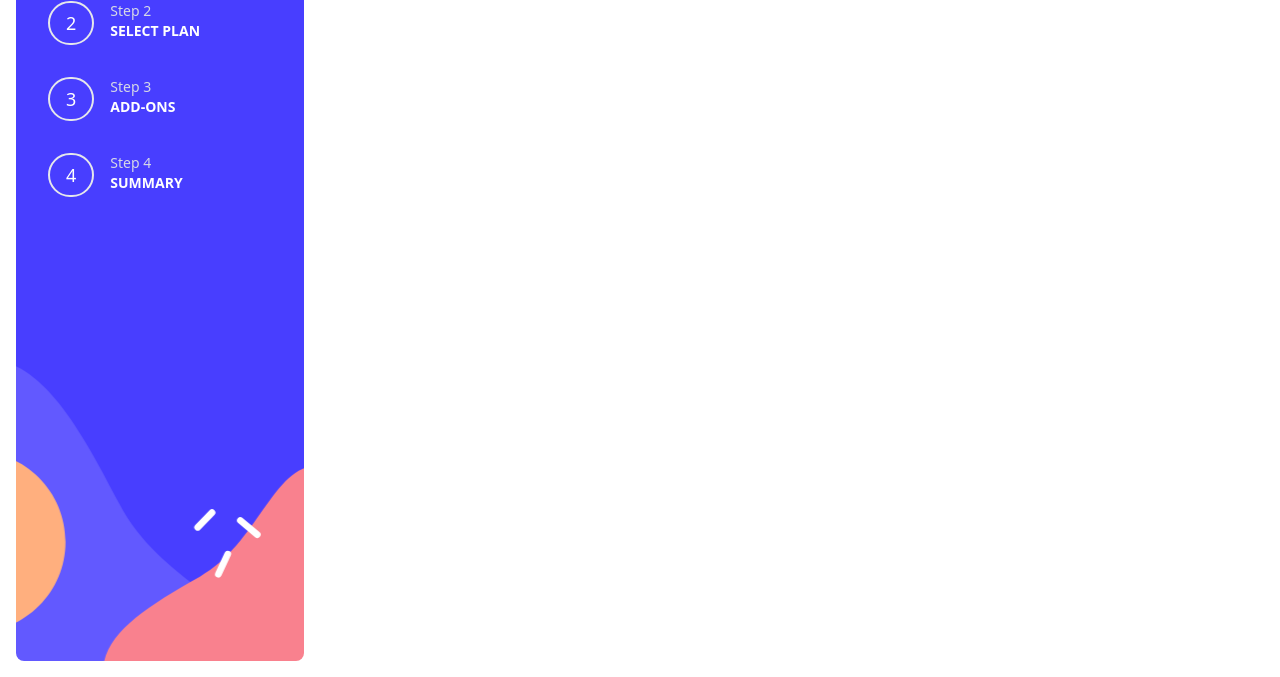
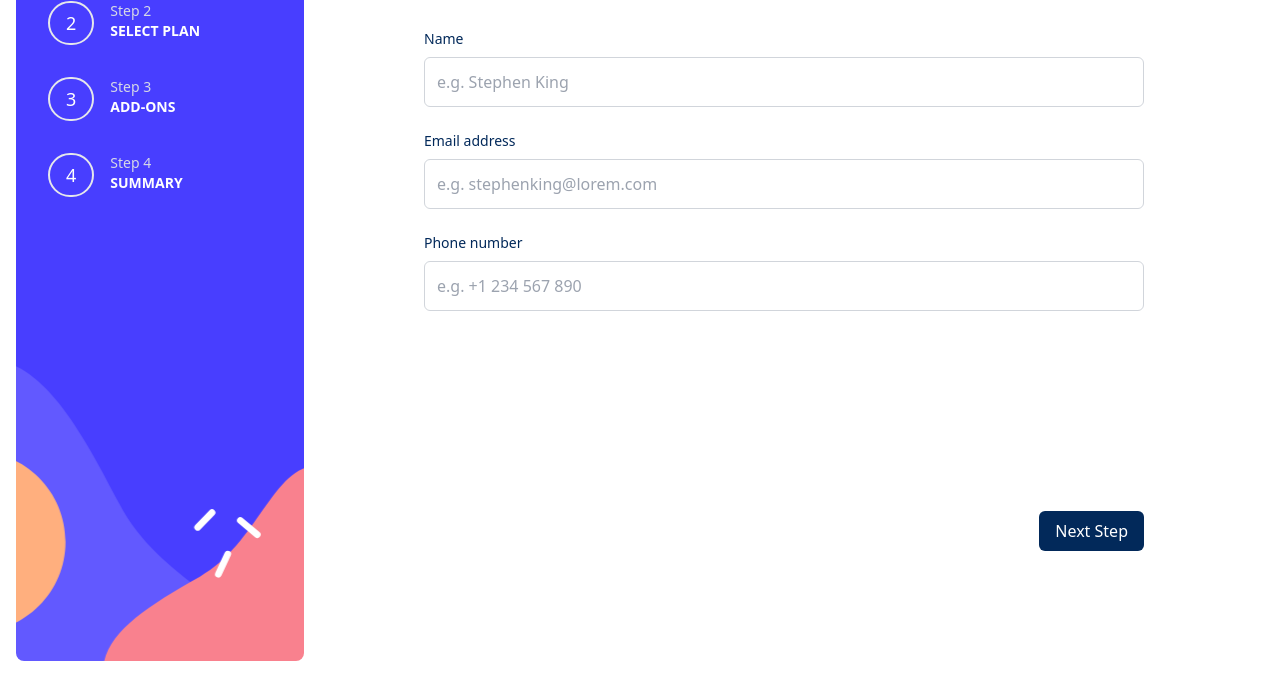
Before and after one commit to Omowunmikamil/multi-step-form-main, a website: page index.html in a window 1280 px wide. Shown: the part 123-800 px from the top of the page. Drawn offline with Linux system fonts and the light colour scheme.

Commit message:
Multi-step-form

```diff
--- a/index.html
+++ b/index.html
@@ -19,7 +19,7 @@
   <body>
     <main>
       <section
-        class="flex justify-between items-center flex-col h-screen lg:flex-row lg:p-4"
+        class="flex justify-normal flex-col h-screen lg:flex-row p-3 lg:p-4"
       >
         <article
           class="bg-[url('/assets/images/bg-sidebar-mobile.svg')] lg:bg-[url('/assets/images/bg-sidebar-desktop.svg')] lg:bg-cover bg-no-repeat bg-center lg:rounded-lg h-[8.6rem] w-full lg:h-full lg:w-72 lg:p-8 flex flex-row lg:flex-col lg:items-left justify-center lg:justify-normal pt-4 gap-3 lg:gap-8"
@@ -85,8 +85,75 @@
           </div>
         </article>
 
-        <article class="lg:p-8">
-          <!-- Form content goes here -->
+        <article class="lg:m-auto lg:w-[45rem] lg:mt-8">
+          <div class="">
+            <h1 class="text-4xl text-p-marineBlue font-ubuntu font-bold mb-2">
+              Personal info
+            </h1>
+            <p class="text-base text-n-coolGray mb-8">
+              Please provide your name, email address, and phone number.
+            </p>
+          </div>
+          <form action="">
+            <div class="mb-6 mt-4">
+              <label
+                for="name"
+                class="block text-sm text-p-marineBlue mb-2 font-medium text-n-gray"
+              >
+                Name
+              </label>
+              <input
+                type="text"
+                id="name"
+                name="name"
+                placeholder="e.g. Stephen King"
+                required
+                class="mt-1 block w-full px-3 py-3 border border-gray-300 focus:border-p-lightBlue focus:ring-2 focus:ring-p-lightBlue rounded-md"
+              />
+            </div>
+
+            <div class="mb-6">
+              <label
+                for="email"
+                class="block text-sm text-p-marineBlue mb-2 font-medium text-n-gray"
+              >
+                Email address
+              </label>
+              <input
+                type="email"
+                id="email"
+                name="email"
+                placeholder="e.g. stephenking@lorem.com"
+                required
+                class="mt-1 block w-full px-3 py-3 border border-gray-300 ocus:border-p-lightBlue focus:ring-2 focus:ring-p-lightBlue rounded-md"
+              />
+            </div>
+
+            <div class="mb-6">
+              <label
+                for="phone"
+                class="block text-sm text-p-marineBlue mb-2 font-medium text-n-gray"
+              >
+                Phone number
+              </label>
+              <input
+                type="tel"
+                id="phone"
+                name="phone"
+                placeholder="e.g. +1 234 567 890"
+                required
+                class="mt-1 block w-full px-3 py-3 border border-gray-300 focus:border-p-lightBlue focus:ring-2 focus:ring-p-lightBlue rounded-md"
+              />
+            </div>
+          </form>
+          <div class="flex justify-end mt-44">
+            <button
+              type="submit"
+              class="mt-6 px-4 py-2 text-n-white bg-p-marineBlue hover:bg-p-marineBlue focus:ring-p-lightBlue focus-visible:bg-p-lightBlue active:bg-p-lightBlue rounded-md"
+            >
+              Next Step
+            </button>
+          </div>
         </article>
       </section>
     </main>
--- a/tailwind.config.js
+++ b/tailwind.config.js
@@ -29,6 +29,9 @@ module.exports = {
       height: {
         123: "31rem",
       },
+      width: {
+        123: "31rem",
+      },
     },
   },
   plugins: [],
```
Also changed, not shown: src/output.css.
